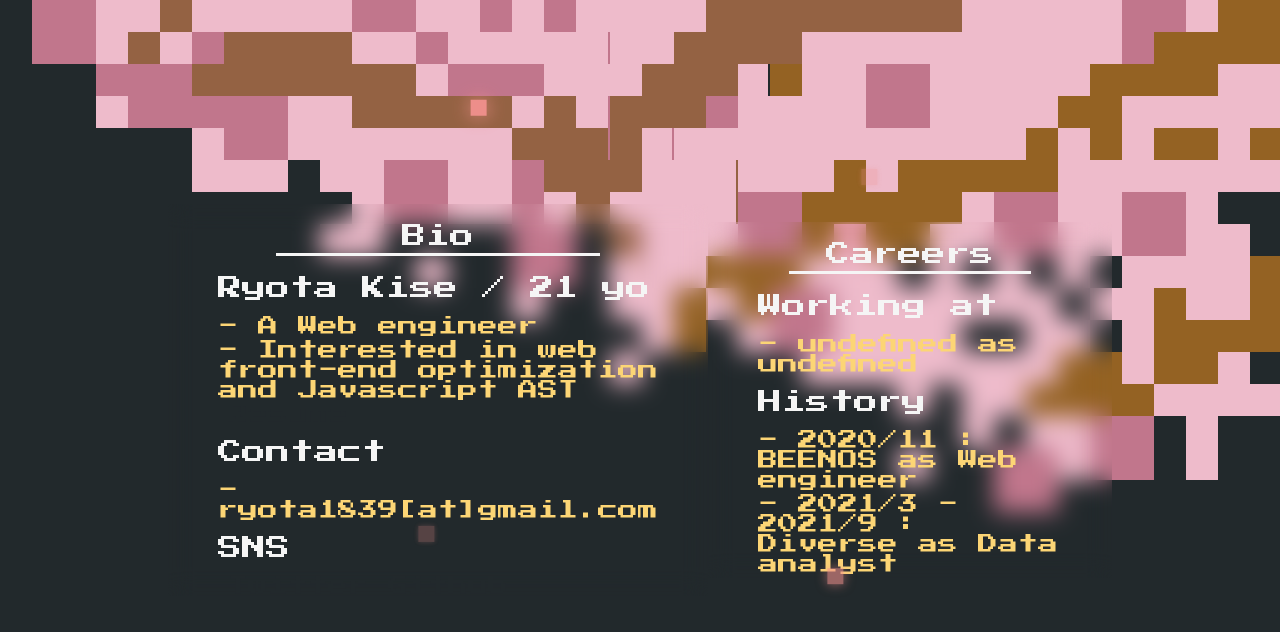
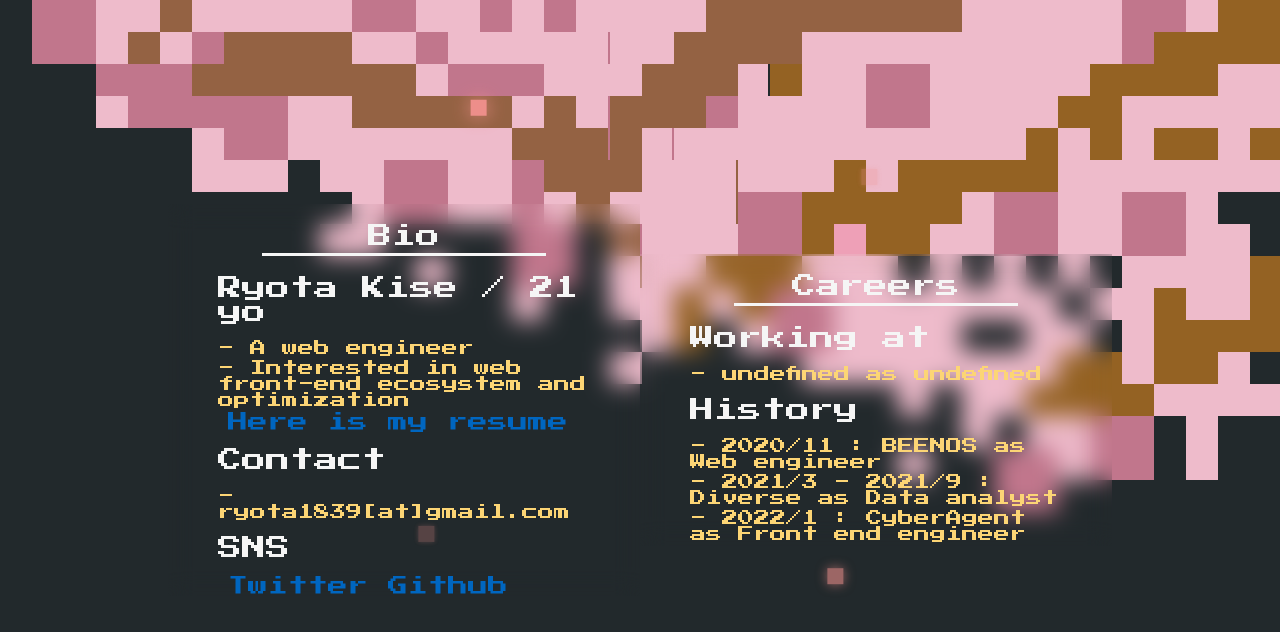
Before and after one commit to mmmommm/mmmommm.github.io, a Next.js app: page / in a window 1280 px wide. Shown: the top 632 px of the page. Built offline with nearby package versions, Linux system fonts and the light colour scheme.

Commit message:
refactor

```diff
--- a/src/components/App.tsx
+++ b/src/components/App.tsx
@@ -1,4 +1,4 @@
-import * as React from 'react';
+import { FC } from 'react';
 import styled from 'styled-components';
 import { GlobalStyle } from '../globalStyle';
 
@@ -6,7 +6,7 @@ const Container = styled.div`
   box-sizing: border-box;
 `;
 
-export const App: React.FC = ({ children }) => {
+export const App: FC = ({ children }) => {
   return (
     <>
       <GlobalStyle />
--- a/src/components/Container/Container.tsx
+++ b/src/components/Container/Container.tsx
@@ -1,8 +1,8 @@
-import * as React from 'react';
+import { FC } from 'react';
 import styled from 'styled-components';
 import { mediaQueries } from '../../utils/mediaQueries';
 
-export interface Props {
+interface Props {
   className?: string;
 }
 
@@ -20,6 +20,6 @@ const Section = styled.section`
   `};
 `;
 
-export const Container: React.FC<Props> = ({ children, className }) => (
+export const Container: FC<Props> = ({ children, className }) => (
   <Section className={className}>{children}</Section>
 );
--- a/src/components/Profile/Profile.tsx
+++ b/src/components/Profile/Profile.tsx
@@ -1,4 +1,4 @@
-import * as React from 'react';
+import { VFC } from 'react';
 import styled from 'styled-components';
 import { Container as ContainerComponent } from '../Container';
 import { mainColor, whiteColor, blackColor } from '../../variables';
@@ -17,13 +17,14 @@ const SNS = styled.div`
 const P = styled.p`
   color: ${mainColor};
   margin: 0 0 4px;
+  font-size: 16px;
 `;
 
 const H3 = styled.h3`
   color: ${whiteColor};
 `;
 
-export const Profile: React.VFC = () => {
+export const Profile: VFC = () => {
   const current = [
     {
       i: 0,
@@ -42,6 +43,11 @@ export const Profile: React.VFC = () => {
       name: 'Diverse as Data analyst',
       period: '2021/3 - 2021/9',
     },
+    {
+      i: 2,
+      name: "CyberAgent as Front end engineer",
+      period: "2022/1"
+    }
   ];
   const sns = [
     { url: 'https://twitter.com/kissessenose', service: 'Twitter' },
@@ -56,10 +62,10 @@ export const Profile: React.VFC = () => {
           children: (
             <>
               <H3>Ryota Kise / 21 yo</H3>
-              <P>- A Web engineer</P>
-              <P>- Interested in web front-end optimization and Javascript AST</P>
+              <P>- A web engineer</P>
+              <P>- Interested in web front-end ecosystem and optimization</P>
               <Link href="https://docs.google.com/document/d/1vkdxn_7KCvAxzMkRXO6lUFrs3EbO4jjqU46yOR1fuqI/">
-                Resume
+                Here is my resume
               </Link>
               <H3>Contact</H3>
               <P>- ryota1839[at]gmail.com</P>
--- a/src/components/atoms/Button/Button.tsx
+++ b/src/components/atoms/Button/Button.tsx
@@ -1,7 +1,7 @@
-import * as React from 'react';
+import { FC } from 'react';
 import styled from 'styled-components';
 
-export interface Props {
+interface Props {
   link: string;
   className?: string;
 }
@@ -42,7 +42,7 @@ const A = styled.a`
   }
 `;
 
-export const Button: React.FC<Props> = ({ link, children, className }) => (
+export const Button: FC<Props> = ({ link, children, className }) => (
   <A rel="noopener" href={link} target="_blank" className={className}>
     {children}
   </A>
--- a/src/components/atoms/Link/Link.tsx
+++ b/src/components/atoms/Link/Link.tsx
@@ -1,25 +1,24 @@
-import * as React from 'react';
-import { mainColor, blackColor } from '../../../variables';
+import { FC } from 'react';
+import { linkColor, mainColor } from '../../../variables';
 import styled from 'styled-components';
 
 const A = styled.a`
-  color: ${blackColor};
   transition: color 0.5s;
   margin: 0 10px;
   text-decoration: none;
+  color: ${linkColor};
 
   &:visited {
     color: ${mainColor};
   }
 `;
 
-export interface Props {
+interface Props {
   href: string;
-  className?: string;
 }
 
-export const Link: React.FC<Props> = ({ children, href, className }) => (
-  <A rel="noopener" href={href} target="_blank" className={className}>
+export const Link: FC<Props> = ({ children, href }) => (
+  <A rel="noopener" href={href} target="_blank">
     {children}
   </A>
 );
--- a/src/globalStyle.ts
+++ b/src/globalStyle.ts
@@ -1,6 +1,7 @@
 import { createGlobalStyle } from 'styled-components';
 import reset from 'styled-reset';
 import { mediaQueries } from './utils/mediaQueries';
+import { linkColor } from './variables';
 
 export const GlobalStyle = createGlobalStyle`
   ${reset}
--- a/src/pages/index.tsx
+++ b/src/pages/index.tsx
@@ -1,10 +1,10 @@
-import * as React from 'react';
+import { VFC } from 'react';
 import Head from 'next/head';
 import { App } from '../components/App';
 import { Profile } from '../components/Profile';
 import { Background } from '../components/Background';
 
-const Index: React.VFC = () => {
+const Index: VFC = () => {
   const title = 'me';
   const description = 'about myself';
   return (
--- a/src/variables.ts
+++ b/src/variables.ts
@@ -1,6 +1,7 @@
 export const mainColor = '#fcd575';
 export const whiteColor = '#f5f5f5';
 export const blackColor = '#22292c';
+export const linkColor = '#0066c0';
 export const sakuraColor = '#f0908d';
 
 export const maxWidth = 1440;
```
Also changed, not shown: src/components/Background/Background.tsx (+5 -5 lines), src/components/Flame/Frame.tsx (+5 -5 lines).
